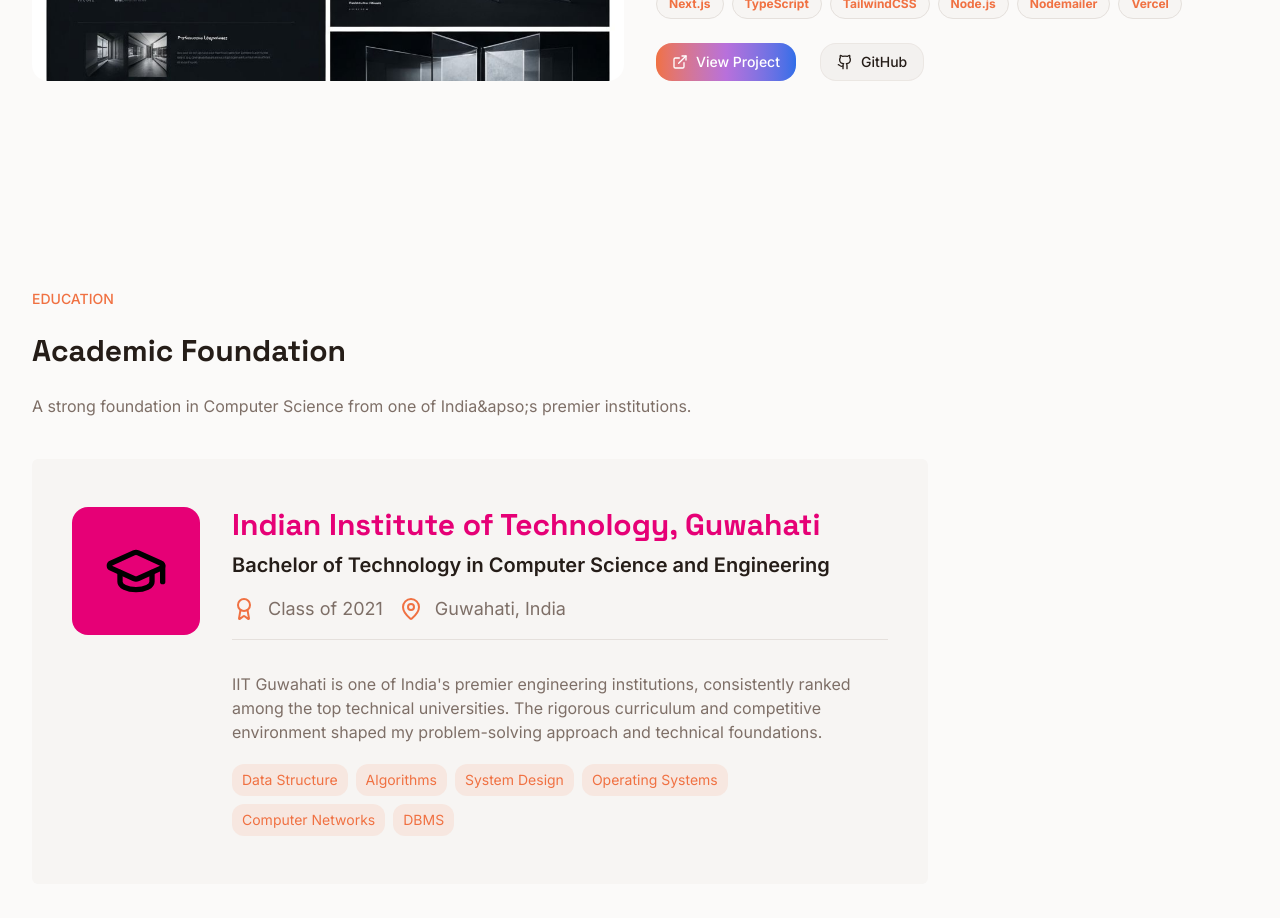
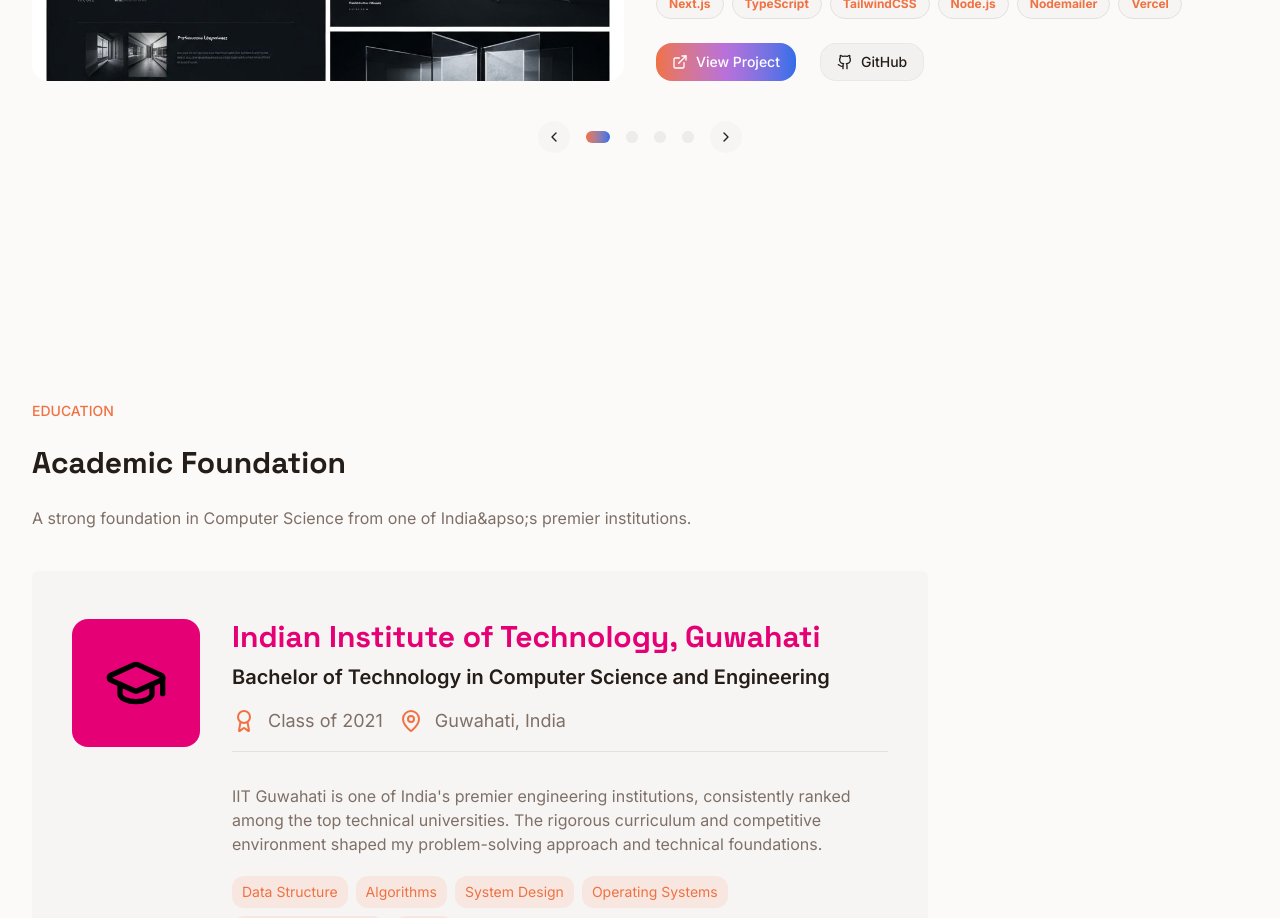
Before and after one commit to Ashu112/Portfolio-v2, a Next.js app: page / in a window 1280 px wide. Shown: the part 5200-6118 px from the top of the page. Built offline with nearby package versions, Linux system fonts and the light colour scheme.

Commit message:
navigation added

```diff
--- a/src/components/Projects.tsx
+++ b/src/components/Projects.tsx
@@ -1,7 +1,8 @@
 'use client';
 
 import { projectData } from '@/data/ProjectsData';
-import { ExternalLink, Github } from 'lucide-react';
+import { cn } from '@/utils/cn';
+import { ChevronLeft, ChevronRight, ExternalLink, Github } from 'lucide-react';
 import Image from 'next/image';
 import { useState } from 'react';
 
@@ -9,6 +10,14 @@ export default function Projects() {
   const [activeIndex, setActiveIndex] = useState(0);
 
   const activeProject = projectData[activeIndex];
+
+  const nextProject = () => {
+    setActiveIndex((prev) => prev + 1);
+  };
+
+  const previousProject = () => {
+    setActiveIndex((prev) => prev - 1);
+  };
 
   return (
     <section id="projects" className="min-h-screen py-32">
@@ -79,7 +88,32 @@ export default function Projects() {
         </div>
 
         {/* Navigation */}
+        <div className="my-10 flex items-center justify-center gap-4">
+          <button
+            onClick={previousProject}
+            className="bg-card flex h-8 w-8 items-center justify-center rounded-full"
+          >
+            <ChevronLeft className="size-4" />
+          </button>
 
+          {projectData.map((_, index) => (
+            <div
+              key={index}
+              className={cn(
+                'bg-muted size-3 rounded-full',
+                activeIndex === index
+                  ? 'from-gradient-start to-gradient-end w-6 bg-linear-to-r'
+                  : '',
+              )}
+            ></div>
+          ))}
+          <button
+            className="bg-card flex h-8 w-8 items-center justify-center rounded-full"
+            onClick={nextProject}
+          >
+            <ChevronRight className="size-4" />
+          </button>
+        </div>
         {/* image cards */}
       </div>
     </section>
```
